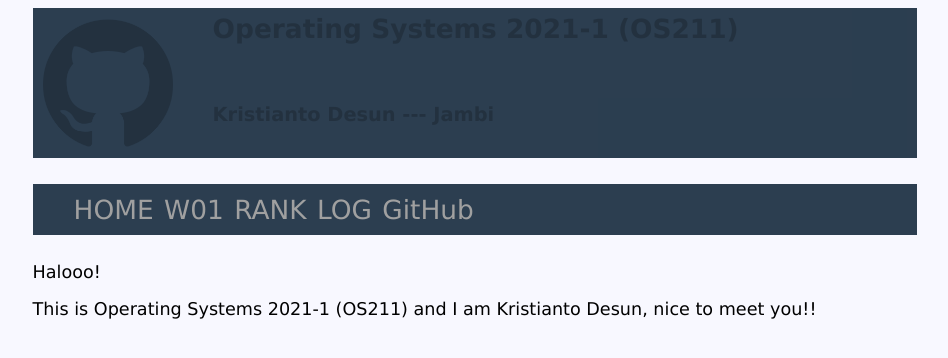
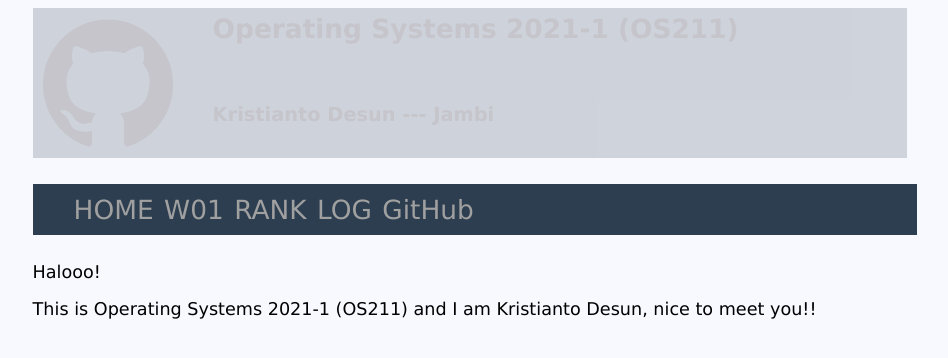
Before and after one commit to KristiantoD/os211, a Jekyll site: the page built from index.md, in a window 1280 px wide. Shown: the top 358 px of the page, without its empty margins (165-1113 px from the left). Built offline with Jekyll 4.4.1, drawn with Linux system fonts in a browser that asks for light colours.

Commit message:
some css change

```diff
--- a/_includes/navbar.html
+++ b/_includes/navbar.html
@@ -4,20 +4,20 @@
 <!-- This is a free HTML file             -->
 <nav class="navbar">
   <ul>
-    <li class='listitem'><a href='{{ site.baseurl }}/'>HOME</a></li>
-    <li class='listitem'><a href='{{ site.baseurl }}/W01/'>W01</a></li>
-<!--     <li class='listitem'><a href='{{ site.baseurl }}/W02/'>W02</a></li>
-    <li class='listitem'><a href='{{ site.baseurl }}/W03/'>W03</a></li>
-    <li class='listitem'><a href='{{ site.baseurl }}/W04/'>W04</a></li>
-    <li class='listitem'><a href='{{ site.baseurl }}/W05/'>W05</a></li>
-    <li class='listitem'><a href='{{ site.baseurl }}/W06/'>W06</a></li>
-    <li class='listitem'><a href='{{ site.baseurl }}/W07/'>W07</a></li>
-    <li class='listitem'><a href='{{ site.baseurl }}/W08/'>W08</a></li>
-    <li class='listitem'><a href='{{ site.baseurl }}/W09/'>W09</a></li>
-    <li class='listitem'><a href='{{ site.baseurl }}/W10/'>W10</a></li>
-    <li class='listitem'><a href='{{ site.baseurl }}/TXT/mypubkey.txt'>KEY</a></li> -->
-    <li class='listitem'><a href='{{ site.baseurl }}/TXT/myrank.txt'>RANK</a></li>
-    <li class='listitem'><a href='{{ site.baseurl }}/TXT/mylog.txt'>LOG</a></li>
-    <li class='listitem'><a href='{{ site.urlgithub }}'>GitHub</a></li>
+    <li class='listitem'><a style="color: #a0a0a0" href='{{ site.baseurl }}/'>HOME</a></li>
+    <li class='listitem'><a style="color: #a0a0a0" href='{{ site.baseurl }}/W01/'>W01</a></li>
+<!--     <li class='listitem'><a style="color: #a0a0a0" href='{{ site.baseurl }}/W02/'>W02</a></li>
+    <li class='listitem'><a style="color: #a0a0a0" href='{{ site.baseurl }}/W03/'>W03</a></li>
+    <li class='listitem'><a style="color: #a0a0a0" href='{{ site.baseurl }}/W04/'>W04</a></li>
+    <li class='listitem'><a style="color: #a0a0a0" href='{{ site.baseurl }}/W05/'>W05</a></li>
+    <li class='listitem'><a style="color: #a0a0a0" href='{{ site.baseurl }}/W06/'>W06</a></li>
+    <li class='listitem'><a style="color: #a0a0a0" href='{{ site.baseurl }}/W07/'>W07</a></li>
+    <li class='listitem'><a style="color: #a0a0a0" href='{{ site.baseurl }}/W08/'>W08</a></li>
+    <li class='listitem'><a style="color: #a0a0a0" href='{{ site.baseurl }}/W09/'>W09</a></li>
+    <li class='listitem'><a style="color: #a0a0a0" href='{{ site.baseurl }}/W10/'>W10</a></li>
+    <li class='listitem'><a style="color: #a0a0a0" href='{{ site.baseurl }}/TXT/mypubkey.txt'>KEY</a></li> -->
+    <li class='listitem'><a style="color: #a0a0a0" href='{{ site.baseurl }}/TXT/myrank.txt'>RANK</a></li>
+    <li class='listitem'><a style="color: #a0a0a0" href='{{ site.baseurl }}/TXT/mylog.txt'>LOG</a></li>
+    <li class='listitem'><a style="color: #a0a0a0" href='{{ site.urlgithub }}'>GitHub</a></li>
   </ul>
 </nav>
--- a/assets/css/style.css
+++ b/assets/css/style.css
@@ -27,7 +27,7 @@
 }
 
 .container a {
-  color: #a0a0a0;
+  color: black;
 }
 
 .container a:hover {
@@ -35,14 +35,12 @@
 }
 
 .row {
-  background-color: #2c3e50;
 }
 
 .column {
   float:            left;
   display:          inline-block;
   background-color: #2c3e50;
-  background:       #2c3e50;
   height:           130px;
   width:            100%;
   padding-top:      10px;
```
